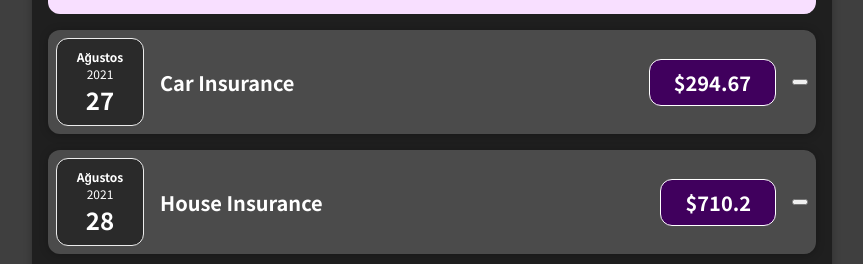
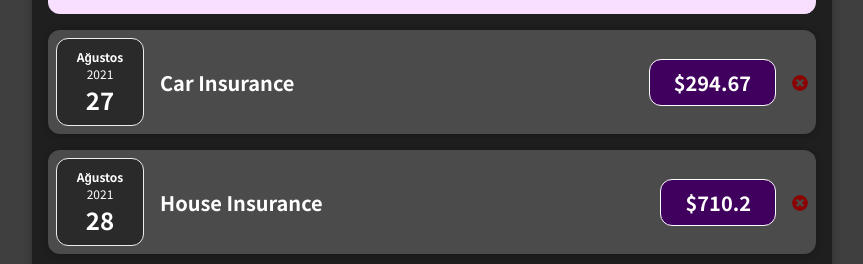
Before and after one commit to ismailharmanda/Expenses, a React (Create React App) app: page / in a window 1280 px wide. Shown: the part 392-656 px from the top of the page, without its empty margins (208-1071 px from the left). Built offline with nearby package versions, Linux system fonts and the light colour scheme.

Commit message:
better css for delete button

```diff
--- a/public/index.html
+++ b/public/index.html
@@ -9,6 +9,14 @@
       name="description"
       content="Web site created using create-react-app"
     />
+    <link
+      rel="stylesheet"
+      href="https://cdnjs.cloudflare.com/ajax/libs/font-awesome/5.15.3/css/all.min.css"
+      integrity="sha512-iBBXm8fW90+nuLcSKlbmrPcLa0OT92xO1BIsZ+ywDWZCvqsWgccV3gFoRBv0z+8dLJgyAHIhR35VZc2oM/gI1w=="
+      crossorigin="anonymous"
+      referrerpolicy="no-referrer"
+    />
+    <!--load all styles -->
     <link rel="apple-touch-icon" href="%PUBLIC_URL%/logo192.png" />
     <!--
       manifest.json provides metadata used when your web app is installed on a
--- a/src/components/Expenses/ExpenseItem.js
+++ b/src/components/Expenses/ExpenseItem.js
@@ -11,7 +11,14 @@
         <div className="expense-item__description">
           <h2>{props.title}</h2>
           <div className="expense-item__price">${props.amount}</div>
-          <button onClick={() => props.remove(ref.current.id)}></button>
+          <span onClick={() => props.remove(ref.current.id)}>
+            <a href="/#">
+              <i
+                style={{ color: "#8b0000" }}
+                className="fas fa-times-circle"
+              ></i>
+            </a>
+          </span>
         </div>
       </Card>
     </li>
```
Also changed, not shown: 1 other file (tests, documents, lock files or other folders).
